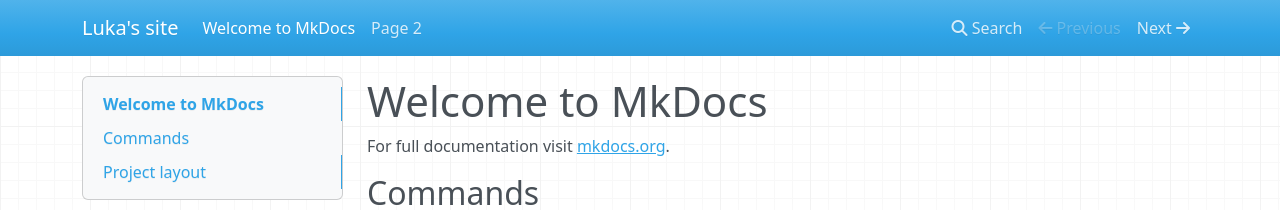
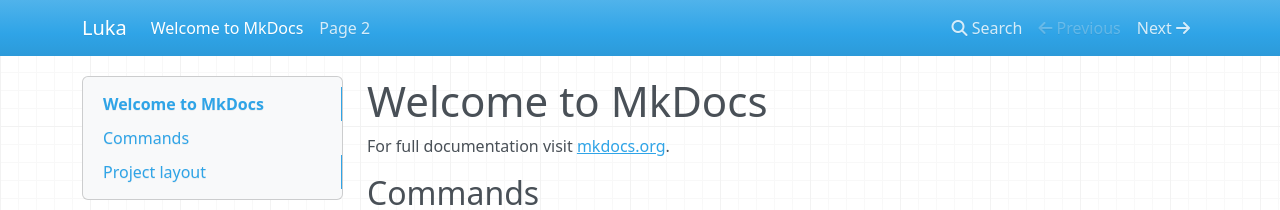
Before and after one commit to ltomasevic/mkdocs, an MkDocs documentation site: the page built from docs/index.md, in a window 1280 px wide. Shown: the top 210 px of the page. Built offline with MkDocs 1.6.1, drawn with Linux system fonts in a browser that asks for light colours; nearby versions of some CDN libraries.

Commit message:
change site name

```diff
--- a/mkdocs.yml
+++ b/mkdocs.yml
@@ -1,4 +1,4 @@
-site_name: Luka's site
+site_name: Luka
 theme:
   name: mkdocs
   features:
```
